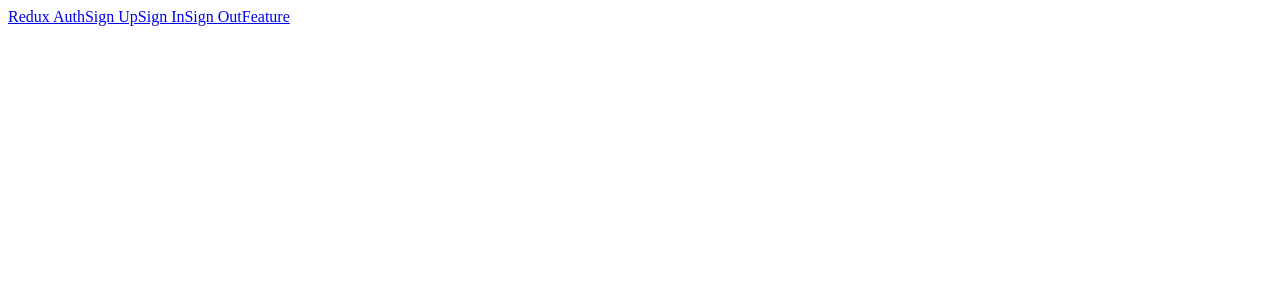
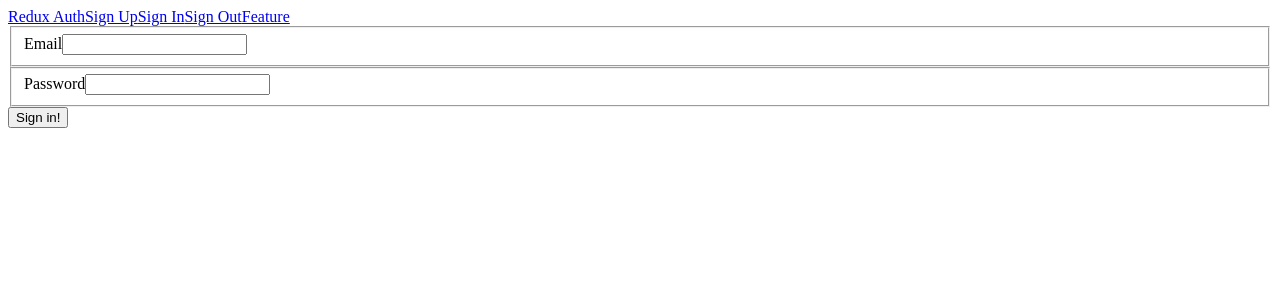
Before and after one commit to YairShlomo/Advanced-React-and-Redux, a React (Create React App) app in the folder auth/client/: page /signin in a window 1280 px wide. Shown: the top 300 px of the page. Built offline with nearby package versions, Linux system fonts and the light colour scheme.

Commit message:
Signin component

```diff
--- /dev/null
+++ b/auth/client/src/components/auth/Signin.js
@@ -0,0 +1,50 @@
+import React, { Component } from "react";
+import { reduxForm, Field } from "redux-form";
+import { compose } from "redux";
+import { connect } from "react-redux";
+import * as actions from "../../actions";
+
+class Signin extends Component {
+  onSubmit = (formProp) => {
+    this.props.signin(formProps, () => {
+      this.props.history.push("/feature");
+    });
+  };
+
+  render() {
+    const { handleSubmit } = this.props;
+    return (
+      <form onSubmit={handleSubmit(this.onSubmit)}>
+        <fieldset>
+          <label>Email</label>
+          <Field
+            name="email"
+            type="text"
+            component="input"
+            autoComplete="none"
+          />
+        </fieldset>
+        <fieldset>
+          <label>Password</label>
+          <Field
+            name="password"
+            type="password"
+            component="input"
+            autoComplete="none"
+          />
+        </fieldset>
+        <div>{this.props.errorMessage}</div>
+        <button>Sign in!</button>
+      </form>
+    );
+  }
+}
+
+function mapStateToProps(state) {
+  return { errorMessage: state.auth.errorMessage };
+}
+
+export default compose(
+  connect(mapStateToProps, actions),
+  reduxForm({ form: "signin" })
+)(Signin);
--- a/auth/client/src/index.js
+++ b/auth/client/src/index.js
@@ -9,7 +9,8 @@
 import Welcome from "./components/Welcome";
 import Signup from "./components/auth/Signup";
 import Feature from "./components/Feature";
-import Signout from './components/auth/Signout';
+import Signout from "./components/auth/Signout";
+import Signin from "./components/auth/Signin";
 
 const store = createStore(
   reducers,
@@ -27,6 +28,7 @@
         <Route path="/signup" component={Signup} />
         <Route path="/feature" component={Feature} />
         <Route path="/signout" component={Signout} />
+        <Route path="/signin" component={Signin} />
       </App>
     </BrowserRouter>
   </Provider>,
```
